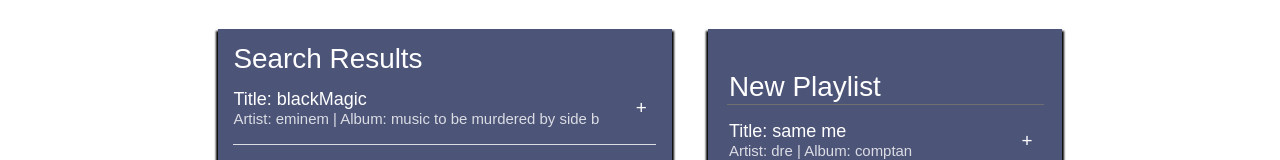
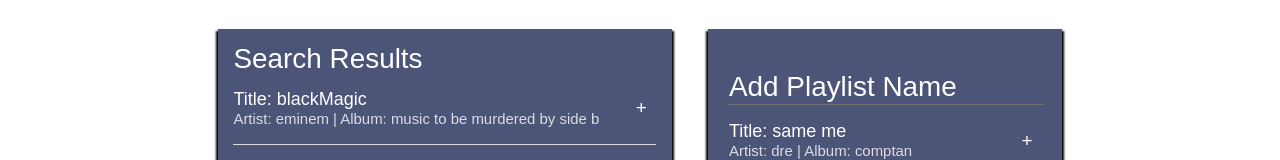
Before and after one commit to Rzavala414/spotify-playlist-maker, a React (Create React App) app: page / in a window 1280 px wide. Shown: the part 411-571 px from the top of the page. Built offline with nearby package versions, Linux system fonts and the light colour scheme; a web font is replaced by a local one.

Commit message:
able to add new track to playlist

```diff
--- a/src/Components/App/App.js
+++ b/src/Components/App/App.js
@@ -7,6 +7,7 @@ import './App.css'
 export default class App extends React.Component{
   constructor(props){
     super(props);
+
     this.state = {
       searchResults: [
         {name: "blackMagic", artist: "eminem", album: "music to be murdered by side b", id:1},
@@ -15,11 +16,27 @@ export default class App extends React.Component{
       ],
       playlistName: 'My new play List',
       playlistTracks: [
-        {name: "same me", artist: "dre", album: "comptan", id:1},
-        {name: "hips", artist: "shakira", album: "make a title", id: 2}
+        {name: "same me", artist: "dre", album: "comptan", id:5},
+        {name: "hips", artist: "shakira", album: "make a title", id: 6}
       ]
     }
+
+    this.addTrack = this.addTrack.bind(this);
   }
+
+  // add a new track to the playlist component
+  addTrack(track){
+    let tracks = this.state.playlistTracks;
+
+    if(tracks.find(savedTrack => savedTrack.id === track.id )){
+      return;
+    }
+
+    tracks.push(track)
+    this.setState({tracks: tracks})
+  }
+
+
   render(){
     return (
       <div>
@@ -27,7 +44,7 @@ export default class App extends React.Component{
         <div className="App">
             <SearchBar> </SearchBar>
           <div className="App-playlist">
-            <SearchResults searchResults={this.state.searchResults}></SearchResults>
+            <SearchResults searchResults={this.state.searchResults} onAdd={this.addTrack}></SearchResults>
             <Playlist playlistName={this.state.playlistName} playlistTracks={this.state.playlistTracks}></Playlist>
           </div>
         </div>
--- a/src/Components/Playlist/Playlist.js
+++ b/src/Components/Playlist/Playlist.js
@@ -2,13 +2,16 @@ import React from 'react';
 import TrackList from '../TrackList/TrackList';
 import './Playlist.css';
 
+// displays a list of tracks
 export default class Playlist extends React.Component{
     render(){
         return (
             <div className="Playlist">
 
-                <input defaultValue={'New Playlist'}/>
+                <input defaultValue={'Add Playlist Name'}/>
+                {/* returns a list a list of tracks to display in the playlist */}
                 <TrackList tracks={this.props.playlistTracks} ></TrackList>
+
                 <button className="Playlist-save">SAVE TO SPOTIFY</button>
             </div>
         )
--- a/src/Components/SearchResults/SearchResults.js
+++ b/src/Components/SearchResults/SearchResults.js
@@ -8,7 +8,7 @@ export default class SearchResults extends React.Component{
         return (
             <div className="SearchResults">
                 <h2>Search Results</h2>
-                <TrackList tracks={this.props.searchResults} ></TrackList>
+                <TrackList tracks={this.props.searchResults} onAdd={this.props.onAdd} isRemoval={false}></TrackList>
             </div>
         )
     }
--- a/src/Components/Track/Track.js
+++ b/src/Components/Track/Track.js
@@ -2,12 +2,22 @@ import React from 'react';
 import './Track.css';
 
 export default class Track extends React.Component{
+    constructor(props){
+        super(props);
 
+        this.addTrack = this.addTrack.bind(this);
+    }
+
+    // creates a button with a + or - button based on the conditional statement
     renderAction(){
         if(this.props.isRemoval){
             return <button className="Track-action">-</button>
         }
-        return <button  className="Track-action">+</button>
+        return <button  className="Track-action" onClick={this.addTrack}>+</button>
+    }
+
+    addTrack(){
+        this.props.onAdd(this.props.track)
     }
 
     render(){
@@ -15,10 +25,11 @@ export default class Track extends React.Component{
             <div className="Track">
 
                 <div className="Track-information">
-
+                    {/* displays track information from the track object */}
                     <h3>Title: {this.props.track.name}</h3>
                     <p> Artist: {this.props.track.artist} |  Album: {this.props.track.album} </p>
                 </div>
+                {/* displays a + or - button */}
                 {this.renderAction()}
             </div>
         )
--- a/src/Components/TrackList/TrackList.js
+++ b/src/Components/TrackList/TrackList.js
@@ -9,8 +9,7 @@ export default class TrackList extends React.Component{
             <div className="TrackList">
                 {
                  this.props.tracks && this.props.tracks.map(track => {
-                      return <Track track={track}
-                                key={track.id} />
+                      return <Track track={track} key={track.id} onAdd={this.props.onAdd} />
                   })
                 }
             </div>
```
